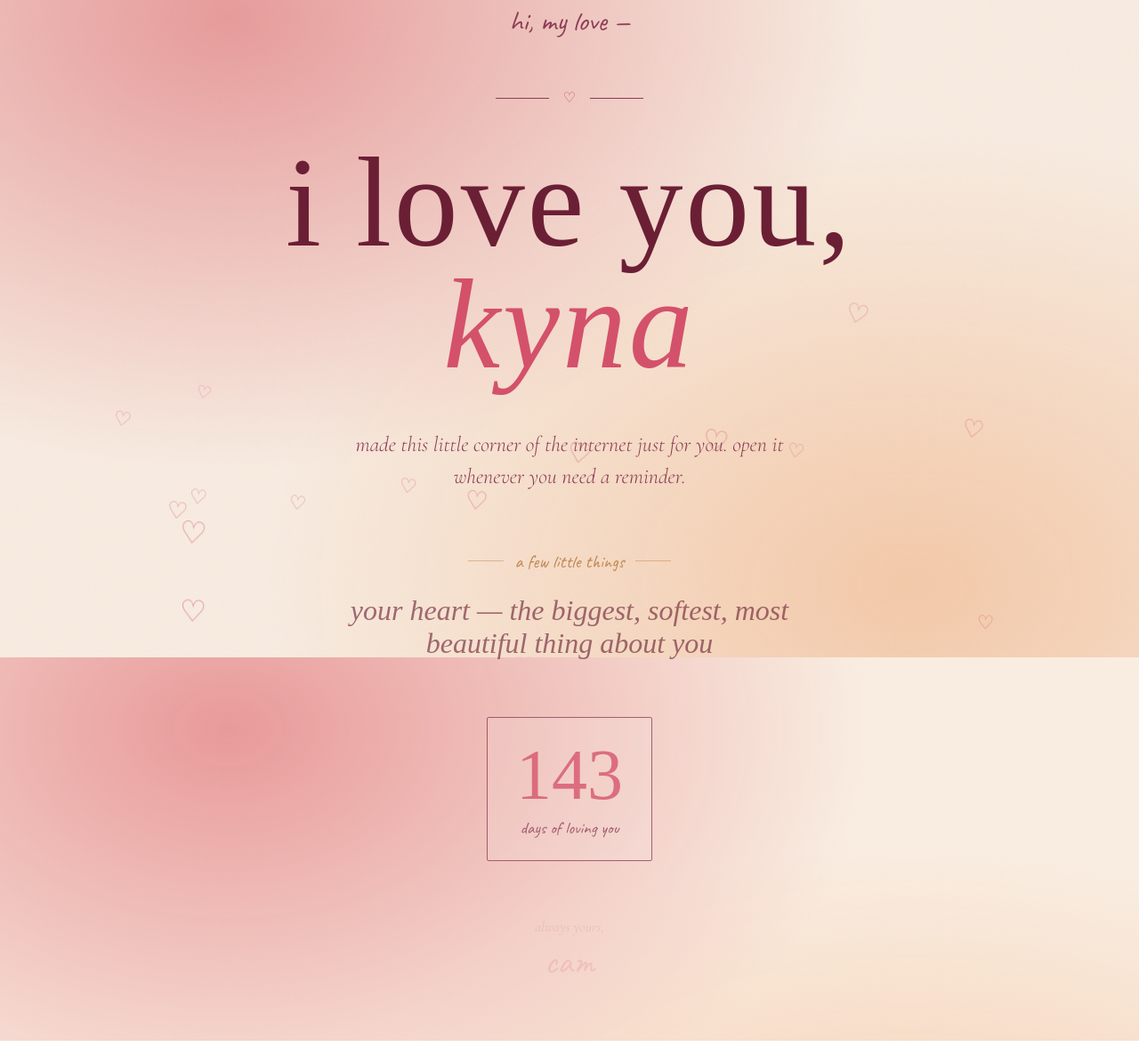
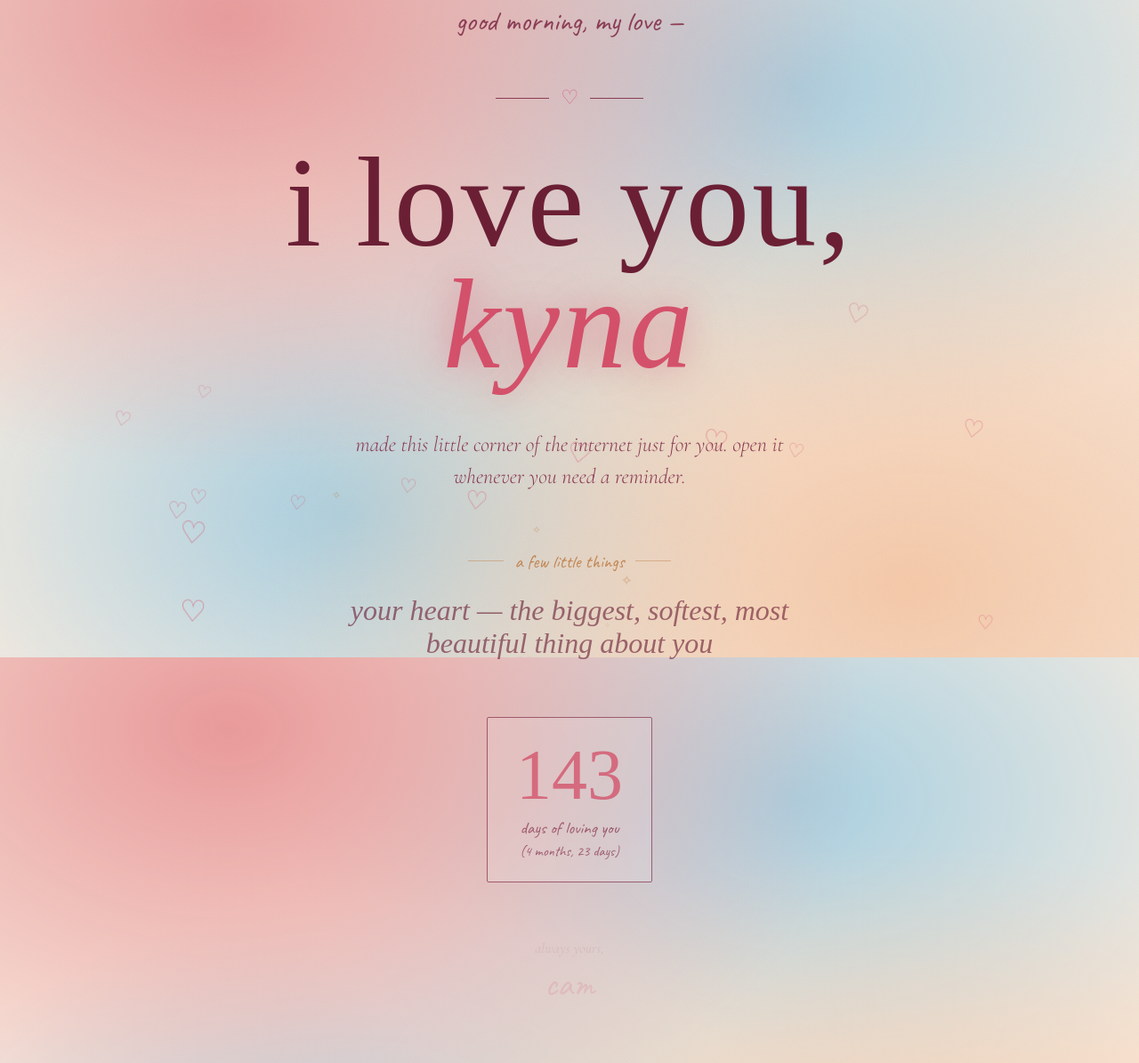
Before and after one commit to Cameron-Drury/cameron-drury.github.io, a plain HTML site: page kyna.html in a window 1280 px wide. Shown: the part 61-1256 px from the top of the page at 89% size. Before the commit the page ends 1231 px from the top, so only its background shows below. Drawn offline with nearby package versions, Linux system fonts and the light colour scheme; a web font is replaced by a local one.

Commit message:
enhance kyna.html — glow effects, cursor trail, sparkles, pastel blue
Co-Authored-By: Claude Opus 4.6 (1M context) <noreply@anthropic.com>

```diff
--- a/kyna.html
+++ b/kyna.html
@@ -25,6 +25,7 @@
       --bg-warm:     #f9ede1;   /* warm cream base */
       --bg-peach:    #f5c9a8;   /* peachy middle */
       --bg-rose:     #e89a9a;   /* rose edges */
+      --bg-blue:     #a8cfe0;   /* pastel blue accent */
       --ink:         #6b1f35;   /* deep burgundy text */
       --ink-soft:    #8b3d55;   /* lighter burgundy */
       --gold:        #c08552;   /* warm gold accent */
@@ -53,10 +54,19 @@
       background:
         radial-gradient(ellipse at 20% 10%, var(--bg-rose) 0%, transparent 50%),
         radial-gradient(ellipse at 80% 90%, var(--bg-peach) 0%, transparent 50%),
+        radial-gradient(ellipse at 70% 20%, var(--bg-blue) 0%, transparent 45%),
+        radial-gradient(ellipse at 30% 80%, var(--bg-blue) 0%, transparent 40%),
         radial-gradient(ellipse at 50% 50%, var(--bg-warm) 0%, var(--bg-warm) 100%);
+      background-size: 200% 200%;
       background-attachment: fixed;  /* gradient stays put while scrolling */
+      animation: gradientShift 12s ease-in-out infinite;
       position: relative;
       cursor: default;
+    }
+
+    @keyframes gradientShift {
+      0%, 100% { background-position: 0% 50%; }
+      50%      { background-position: 100% 50%; }
     }
 
     /* grainy paper texture overlay — gives it that handmade feel */
@@ -142,6 +152,12 @@
     .divider .dot {
       color: var(--heart);
       font-size: 1rem;
+      animation: heartPulse 2s ease-in-out infinite;
+    }
+
+    @keyframes heartPulse {
+      0%, 100% { transform: scale(1); opacity: 1; }
+      50%      { transform: scale(1.4); opacity: 0.7; }
     }
 
     /* ==========================================================
@@ -168,6 +184,13 @@
       font-style: italic;
       color: var(--heart);
       position: relative;
+      text-shadow: 0 0 30px rgba(212, 81, 107, 0.3), 0 0 60px rgba(212, 81, 107, 0.1);
+      animation: nameGlow 3s ease-in-out infinite;
+    }
+
+    @keyframes nameGlow {
+      0%, 100% { text-shadow: 0 0 30px rgba(212, 81, 107, 0.3), 0 0 60px rgba(212, 81, 107, 0.1); }
+      50%      { text-shadow: 0 0 40px rgba(212, 81, 107, 0.5), 0 0 80px rgba(212, 81, 107, 0.2); }
     }
 
     /* each letter starts invisible + below, then fades up into place */
@@ -343,6 +366,40 @@
       100% { transform: translate(-50%, -200%) scale(0.8); opacity: 0; }
     }
 
+    /* cursor heart trail */
+    .trail-heart {
+      position: fixed;
+      pointer-events: none;
+      z-index: 99;
+      color: var(--heart);
+      animation: trailFade 1s ease-out forwards;
+    }
+
+    @keyframes trailFade {
+      0%   { transform: translate(-50%, -50%) scale(0.6); opacity: 0.7; }
+      100% { transform: translate(-50%, -80%) scale(0.2); opacity: 0; }
+    }
+
+    /* sparkle particles */
+    .sparkle {
+      position: absolute;
+      bottom: -10px;
+      pointer-events: none;
+      animation: floatUp linear infinite;
+      font-size: 10px;
+      color: var(--gold);
+      opacity: 0;
+    }
+
+    /* days counter breakdown */
+    .days-breakdown {
+      font-family: var(--font-hand);
+      font-size: 1rem;
+      color: var(--ink-soft);
+      margin-top: 0.3rem;
+      display: block;
+    }
+
     /* generic fade-in */
     @keyframes fadeIn {
       to { opacity: 1; }
@@ -389,6 +446,7 @@
     <div class="days-counter">
       <span class="days-number" id="daysNumber">—</span>
       <span class="days-label">days of loving you</span>
+      <span class="days-breakdown" id="daysBreakdown"></span>
     </div>
 
     <div class="signature">
@@ -434,6 +492,17 @@
     // but read through so you understand what's going on
     // ==========================================================
 
+    // ---- time-aware greeting ----
+    (function() {
+      const hour = new Date().getHours();
+      let greeting;
+      if (hour < 12)      greeting = "good morning, my love —";
+      else if (hour < 17) greeting = "good afternoon, my love —";
+      else if (hour < 21) greeting = "good evening, my love —";
+      else                greeting = "goodnight, my love —";
+      document.querySelector(".greeting").textContent = greeting;
+    })();
+
     // ---- letter-by-letter reveal of the centerpiece ----
     // we take each character of the text and wrap it in a span
     // then we stagger the animation so each letter appears one after another
@@ -459,15 +528,36 @@
     splitAndAnimate(LINE_2, document.getElementById("line2"), 0.8 + LINE_1.length * 0.06 + 0.2);
 
     // ---- days counter ----
-    // calculate how many days since the start date
+    // calculate how many days since the start date, plus a nice breakdown
     function updateDaysCounter() {
       const start = new Date(START_DATE);
       const now = new Date();
-      const diffMs = now - start;  // milliseconds between the two dates
+      const diffMs = now - start;
       const diffDays = Math.floor(diffMs / (1000 * 60 * 60 * 24));
-      // only show a number if it's positive (the start date hasn't been set to the future)
       document.getElementById("daysNumber").textContent =
         diffDays >= 0 ? diffDays.toLocaleString() : "—";
+
+      // months + remaining days breakdown
+      if (diffDays >= 0) {
+        let months = (now.getFullYear() - start.getFullYear()) * 12 + (now.getMonth() - start.getMonth());
+        let remainDays = now.getDate() - start.getDate();
+        if (remainDays < 0) {
+          months--;
+          const prevMonth = new Date(now.getFullYear(), now.getMonth(), 0);
+          remainDays += prevMonth.getDate();
+        }
+        let parts = [];
+        if (months >= 12) {
+          const years = Math.floor(months / 12);
+          months = months % 12;
+          parts.push(years + (years === 1 ? " year" : " years"));
+        }
+        if (months > 0) parts.push(months + (months === 1 ? " month" : " months"));
+        if (remainDays > 0) parts.push(remainDays + (remainDays === 1 ? " day" : " days"));
+        if (parts.length > 0) {
+          document.getElementById("daysBreakdown").textContent = "(" + parts.join(", ") + ")";
+        }
+      }
     }
     updateDaysCounter();
 
@@ -520,6 +610,35 @@
       setTimeout(spawnBackgroundHeart, i * 300);
     }
 
+    // ---- sparkle particles mixed with hearts ----
+    function spawnSparkle() {
+      const sparkle = document.createElement("div");
+      sparkle.className = "sparkle";
+      sparkle.textContent = ["✦", "✧", "·"][Math.floor(Math.random() * 3)];
+      sparkle.style.left = Math.random() * 100 + "vw";
+      sparkle.style.fontSize = (8 + Math.random() * 10) + "px";
+      sparkle.style.animationDuration = (10 + Math.random() * 10) + "s";
+      document.getElementById("heartsBg").appendChild(sparkle);
+      setTimeout(() => sparkle.remove(), 21000);
+    }
+    setInterval(spawnSparkle, 900);
+
+    // ---- cursor heart trail (desktop only) ----
+    let lastTrail = 0;
+    document.addEventListener("mousemove", (e) => {
+      const now = Date.now();
+      if (now - lastTrail < 80) return;  // throttle so it's not overwhelming
+      lastTrail = now;
+      const heart = document.createElement("div");
+      heart.className = "trail-heart";
+      heart.textContent = ["♡", "✧"][Math.floor(Math.random() * 2)];
+      heart.style.left = e.clientX + "px";
+      heart.style.top = e.clientY + "px";
+      heart.style.fontSize = (0.5 + Math.random() * 0.6) + "rem";
+      document.body.appendChild(heart);
+      setTimeout(() => heart.remove(), 1000);
+    });
+
     // ---- click-to-spawn hearts ----
     // every time you click or tap, hearts burst out from that spot
     document.addEventListener("click", (e) => {
```
